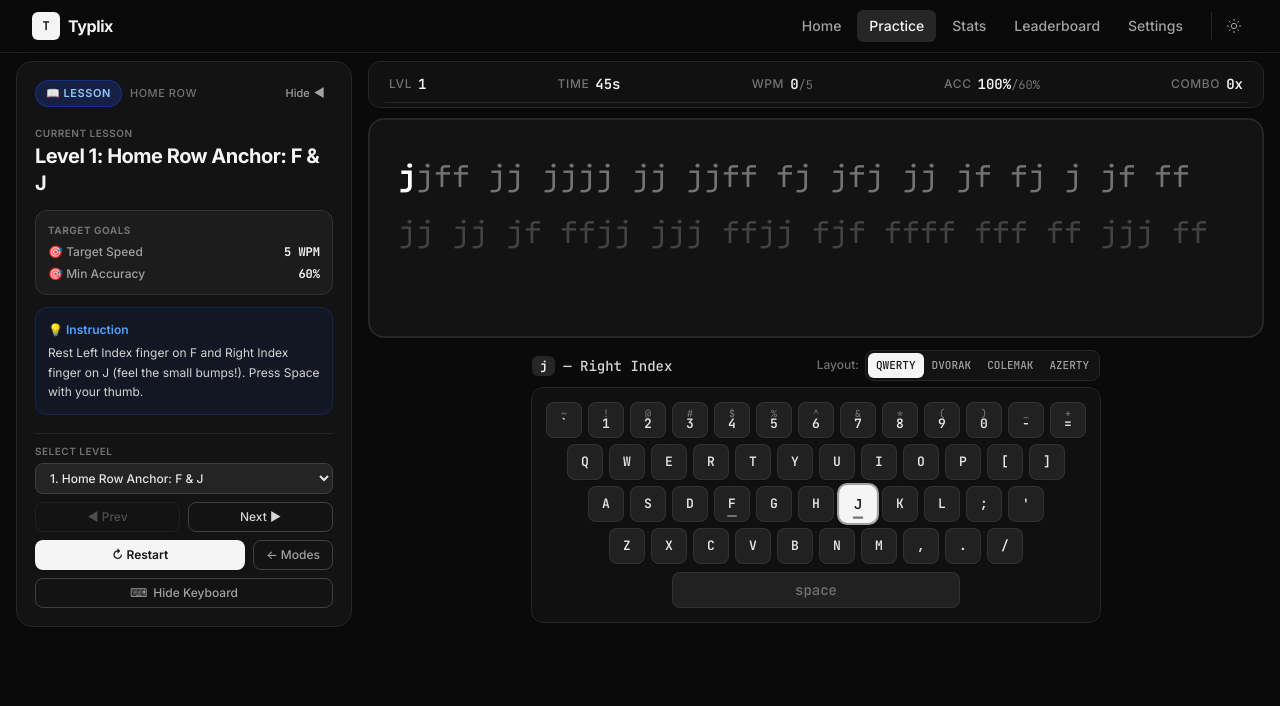
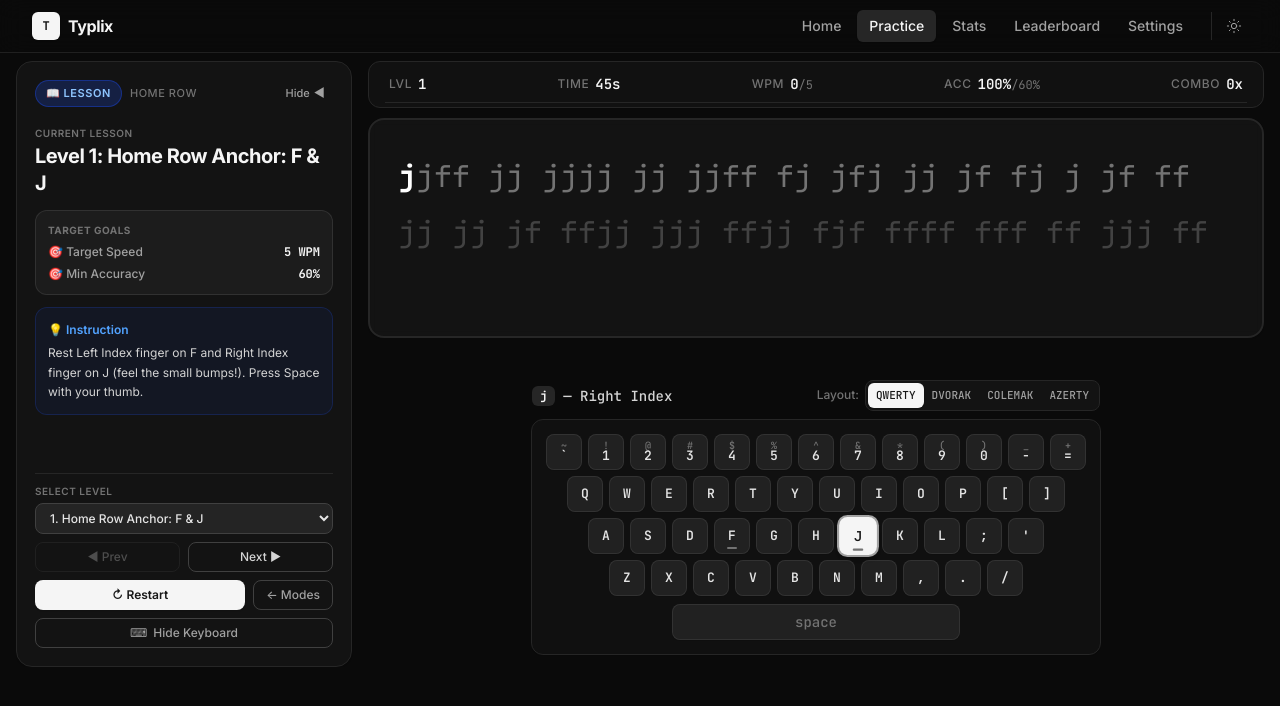
Before and after one commit to premsagarpandey/Typing-Game, a React (Vite) app: page /game in a window 1280 px wide. Shown: the top 706 px of the page. Built offline with nearby package versions, Linux system fonts and the light colour scheme.

Commit message:
style: position virtual keyboard lower down with more breathing room

```diff
--- a/src/components/game/VirtualKeyboard.tsx
+++ b/src/components/game/VirtualKeyboard.tsx
@@ -20,7 +20,7 @@ export default function VirtualKeyboard({ nextChar, showLayoutPicker = true }: V
   const lowerTarget = targetChar.toLowerCase();
 
   return (
-    <div className="w-full flex flex-col items-center gap-1.5 select-none pt-0.5 pb-1">
+    <div className="w-full flex flex-col items-center gap-2 select-none pt-2 pb-1">
       {/* Top Header: Finger hint + Layout Indicator */}
       <div className="w-full flex items-center justify-between px-1 max-w-xl">
         {/* Finger hint */}
--- a/src/pages/Game.tsx
+++ b/src/pages/Game.tsx
@@ -856,7 +856,7 @@ export default function Game() {
 
         {/* Virtual Keyboard (toggleable) */}
         {showVirtualKeyboard ? (
-          <div className="shrink-0 animate-fade-in">
+          <div className="shrink-0 mt-3 sm:mt-6 pb-2 animate-fade-in">
             <VirtualKeyboard nextChar={targetText[typedText.length] || ''} />
           </div>
         ) : (
```
